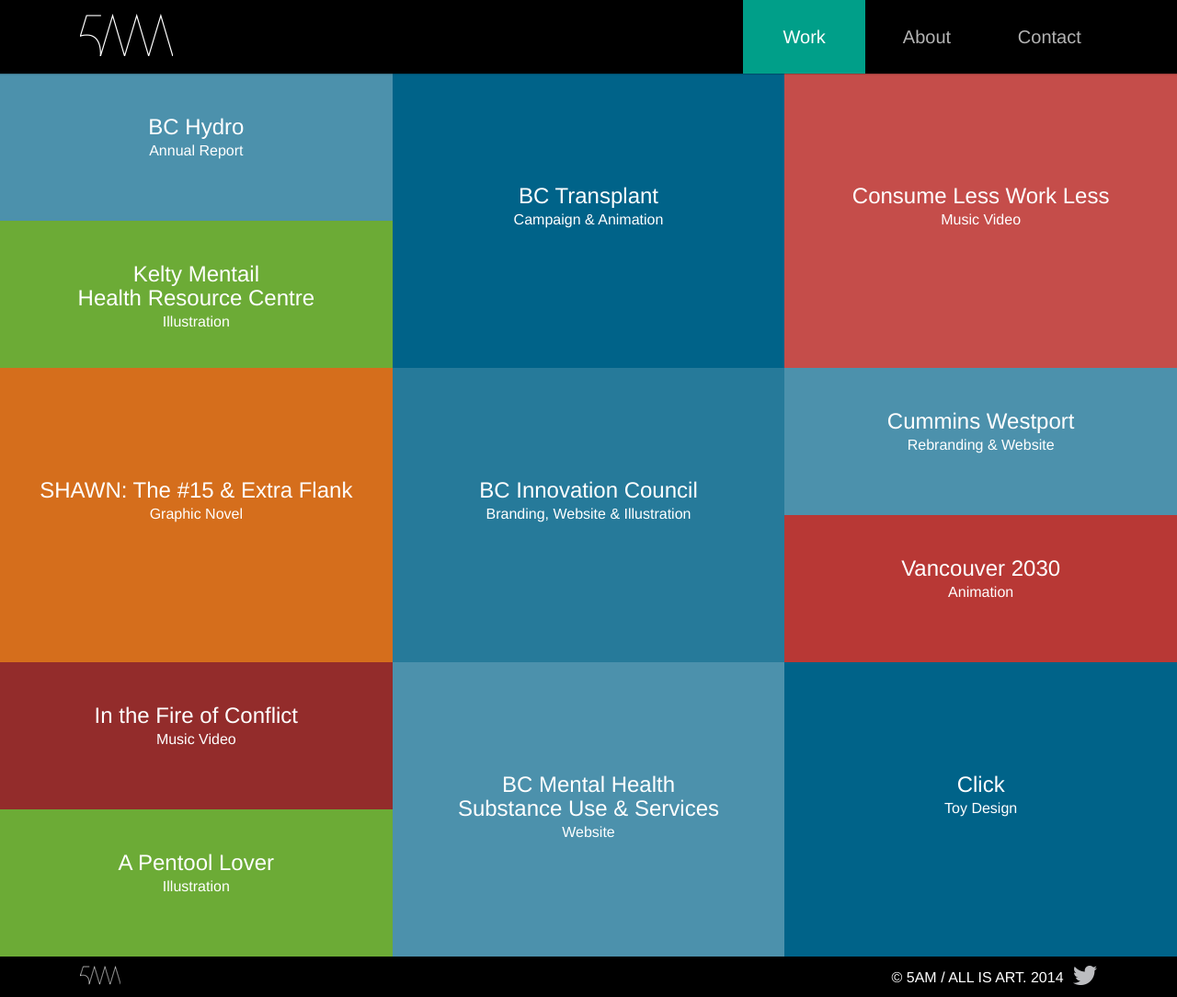
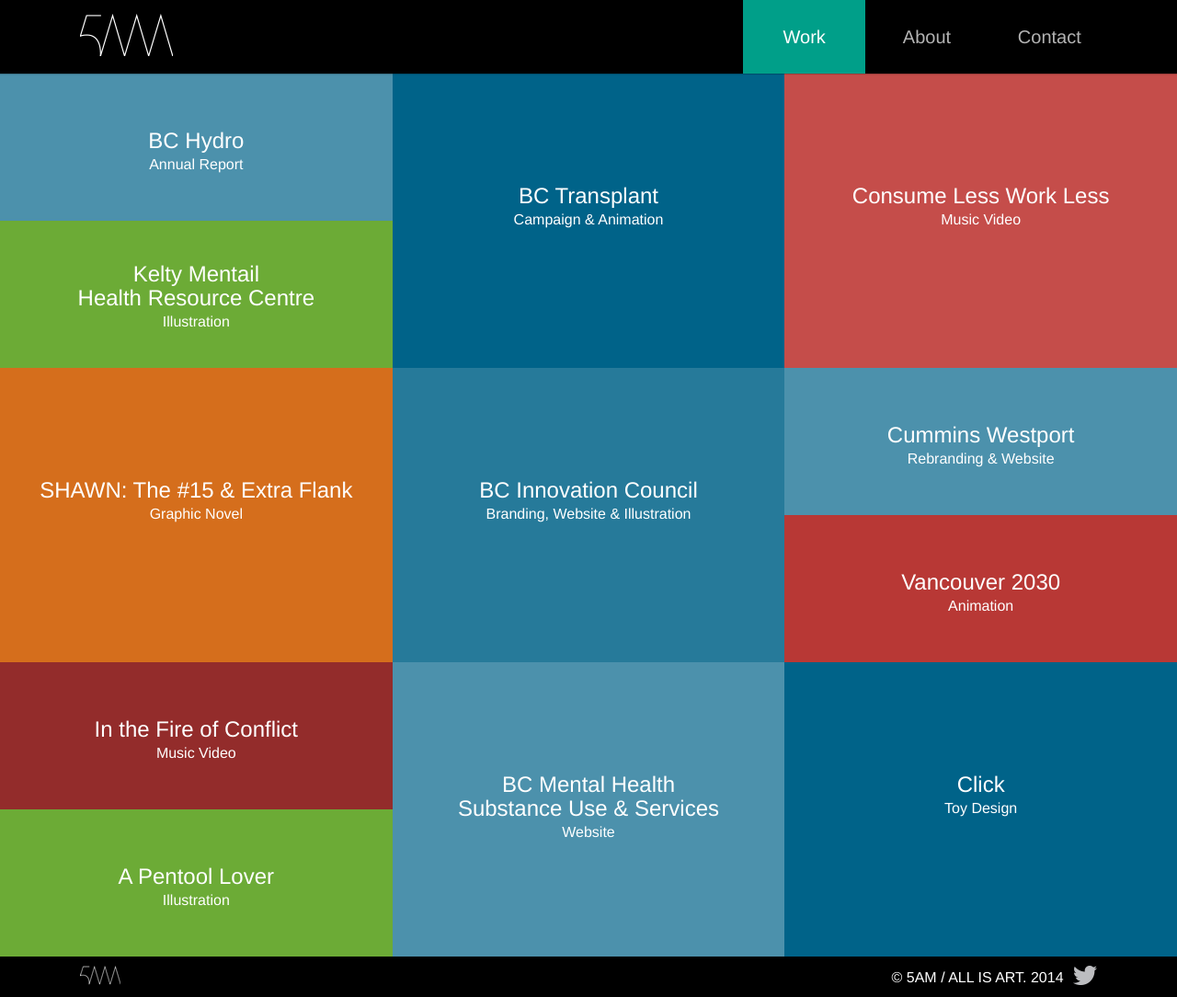
Before and after one commit to justinalm/bokchoi, a Jekyll site: the page built from index.html, in a window 1280 px wide and 1084 px high. Shown: the whole window at 92% size. Built offline with Jekyll 4.4.1, drawn with Linux system fonts in a browser that asks for light colours; nearby versions of some CDN libraries.

Commit message:
Added a two-line and three-line class for adding projects

```diff
--- a/css/5am.css
+++ b/css/5am.css
@@ -496,7 +496,15 @@
     height: 160px;
   }
 
-  ul.projects > li > a.half > .project-info {
+  ul.projects > li > a.half > .project-info.two-line {
+    width: 100%;
+    text-align: center;
+    top: 0;
+    left: 0;
+    margin: 40px 0 0 0;
+  }
+
+    ul.projects > li > a.half > .project-info.three-line {
     width: 100%;
     text-align: center;
     top: 0;
--- a/index.html
+++ b/index.html
@@ -11,14 +11,14 @@
     <li>
       <a class="light-blue-div half" href="#" title="Name of project">
         <img class="project-image" src="/img/1.jpg" />
-        <div class="project-info">
+        <div class="project-info two-line">
             <h2>BC Hydro</h2>
             <p>Annual Report</p>
         </div>
       </a>
       <a class="green-div half" href="#" title="Name of project">
         <img class="project-image" src="/img/2.jpg" />
-        <div class="project-info">
+        <div class="project-info three-line">
               <h2>Kelty Mentail<br>Health Resource Centre</h2>
               <p>Illustration</p>
         </div>
@@ -28,7 +28,7 @@
     <li>
       <a class="dark-blue-div" href="#" title="Name of project">
         <img class="project-image" src="/img/3.jpg" />
-        <div class="project-info">
+        <div class="project-info two-line">
           <h2>BC Transplant</h2>
           <p>Campaign &amp; Animation</p>
         </div>
@@ -38,7 +38,7 @@
     <li>
       <a class="light-pink-div" href="#" title="Name of project">
         <img class="project-image" src="/img/4.jpg" />
-        <div class="project-info">
+        <div class="project-info two-line">
           <h2>Consume Less Work Less</h2>
           <p>Music Video</p>
         </div>
@@ -47,7 +47,7 @@
 
     <li>
       <a class="pumkin-div" href="#" title="Name of project"><img class="project-image" src="/img/5.jpg" />
-      <div class="project-info">
+      <div class="project-info two-line">
         <h2>SHAWN: The #15 &amp; Extra Flank</h2>
         <p>Graphic Novel</p>
       </div>
@@ -57,7 +57,7 @@
     <li>
       <a class="middle-blue-div" href="#" title="Name of project">
         <img class="project-image" src="/img/6.jpg" />
-        <div class="project-info">
+        <div class="project-info two-line">
           <h2>BC Innovation Council</h2>
           <p>Branding, Website &amp; Illustration</p>
         </div>
@@ -67,7 +67,7 @@
     <li>
       <a class="light-blue-div half" href="#" title="Name of project">
         <img class="project-image" src="/img/7.jpg" />
-        <div class="project-info">
+        <div class="project-info two-line">
           <h2>Cummins Westport</h2>
           <p>Rebranding &amp; Website</p>
         </div>
@@ -75,7 +75,7 @@
 
       <a class="middle-pink-div half" href="#" title="Name of project">
         <img class="project-image" src="/img/8.jpg" />
-        <div class="project-info">
+        <div class="project-info two-line">
           <h2>Vancouver 2030</h2>
           <p>Animation</p>
         </div>
@@ -85,7 +85,7 @@
     <li>
       <a class="dark-pink-div half" href="#" title="Name of project">
         <img class="project-image" src="/img/9.jpg" />
-        <div class="project-info">
+        <div class="project-info two-line">
           <h2>In the Fire of Conflict</h2>
           <p>Music Video</p>
         </div>
@@ -93,7 +93,7 @@
 
       <a class="green-div half" href="#" title="Name of project">
         <img class="project-image" src="/img/10.jpg" />
-        <div class="project-info">
+        <div class="project-info two-line">
             <h2>A Pentool Lover</h2>
             <p>Illustration</p>
         </div>
@@ -103,7 +103,7 @@
     <li>
       <a class="light-blue-div" href="#" title="Name of project">
         <img class="project-image" src="/img/11.jpg" />
-        <div class="project-info">
+        <div class="project-info two-line">
           <h2>BC Mental Health<br>Substance Use &amp; Services</h2>
           <p>Website</p>
         </div>
@@ -113,7 +113,7 @@
     <li>
       <a class="dark-blue-div click-tablet" href="#" title="Name of project">
         <img class="project-image" src="/img/12.jpg" />
-        <div class="project-info">
+        <div class="project-info two-line">
           <h2>Click</h2>
           <p>Toy Design</p>
         </div>
```
Also changed, not shown: 2 other files.
